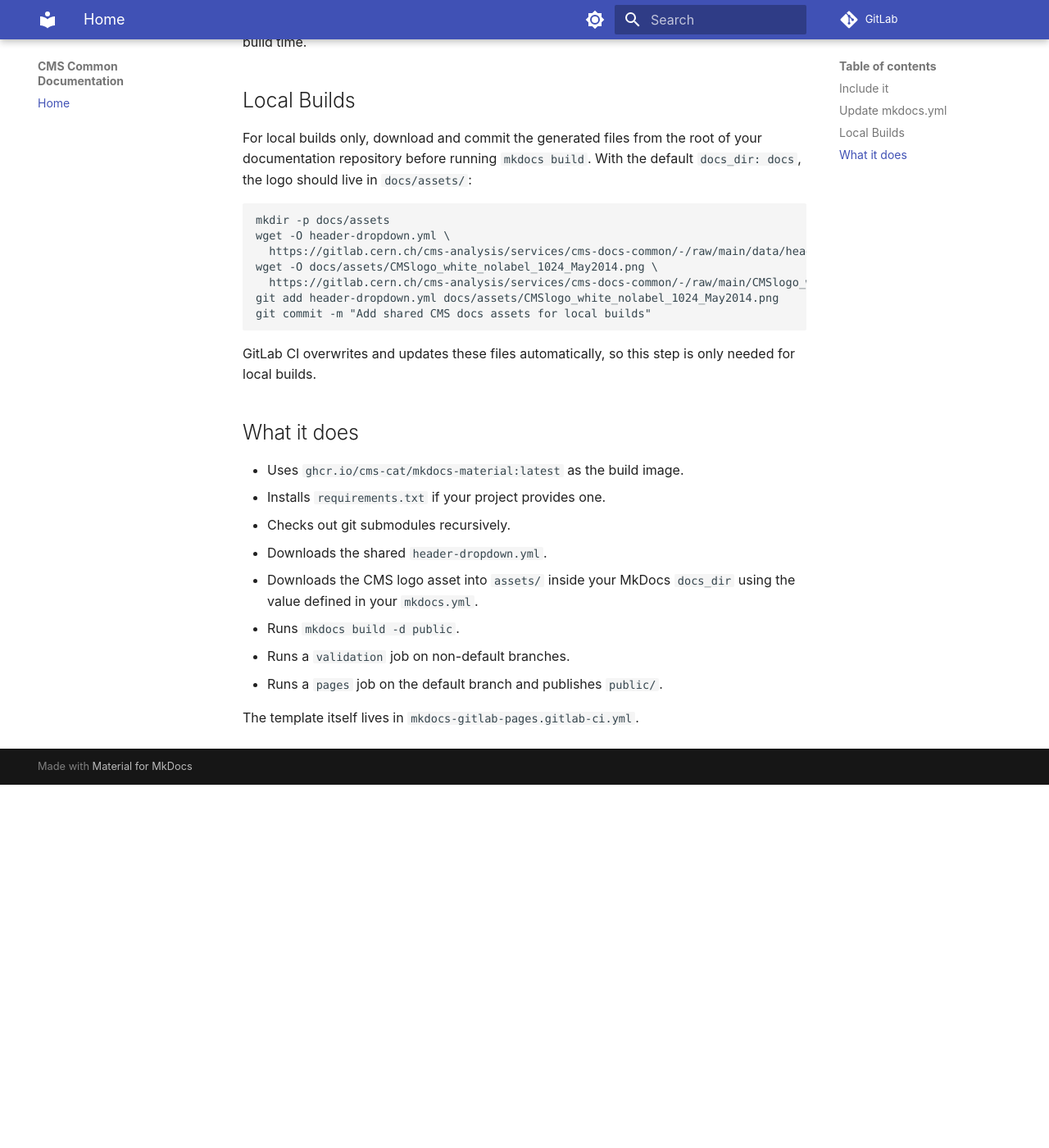
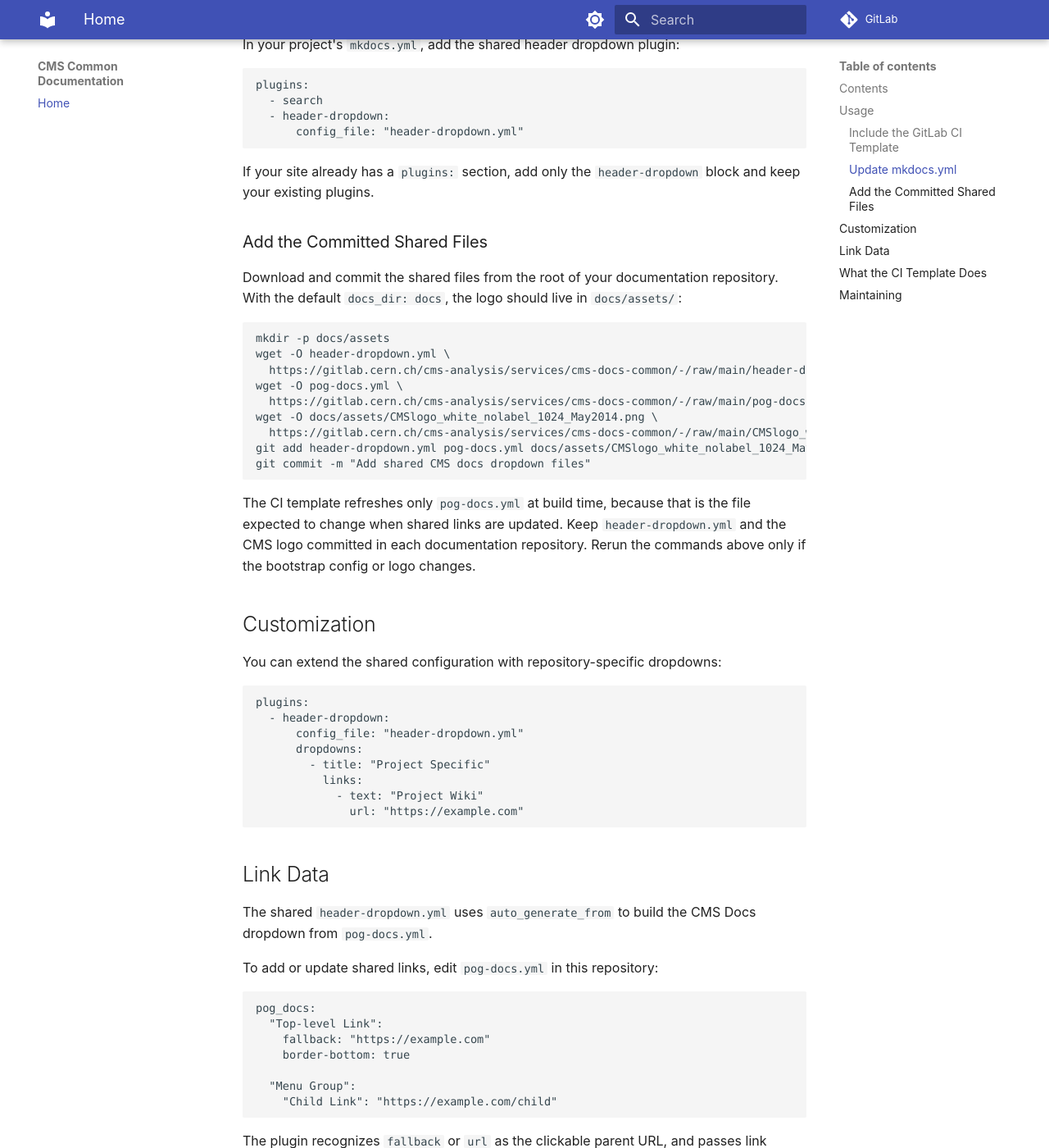
Before and after one commit to cms-cat/cms-docs-common, an MkDocs documentation site: the page built from docs/index.md, in a window 1280 px wide and 1400 px high, scrolled down 741 px. Shown: the whole window at 82% size. Built offline with MkDocs 1.6.1 and Material for MkDocs 9.7.7, drawn with Linux system fonts in a browser that asks for light colours; before the commit the page ends 1698 px from its top, so only the background shows below that; some of the changed text lies outside the part shown.

Commit message:
fix: generate header dropdown from pog docs

````diff
--- a/docs/index.md
+++ b/docs/index.md
@@ -1,9 +1,17 @@
-# GitLab CI Template
+# CMS Documentation Common Configuration
 
-Use this repository's GitLab CI template to build and publish an MkDocs site
-with the shared CMS setup.
+Shared configuration and assets for CMS documentation sites using the [mkdocs-header-dropdown-plugin](https://github.com/cms-cat/mkdocs-header-dropdown-plugin).
 
-## Include it
+## Contents
+
+- **header-dropdown.yml**: Committed dropdown bootstrap configuration.
+- **pog-docs.yml**: Authoritative dropdown link data refreshed by CI.
+- **CMSlogo_white_nolabel_1024_May2014.png**: CMS logo for the header dropdown.
+- **mkdocs-gitlab-pages.gitlab-ci.yml**: Shared GitLab CI template for MkDocs builds.
+
+## Usage
+
+### Include the GitLab CI Template
 
 In your project's `.gitlab-ci.yml`, add:
 
@@ -13,7 +21,7 @@ include:
     file: 'mkdocs-gitlab-pages.gitlab-ci.yml'
 ```
 
-## Update `mkdocs.yml`
+### Update `mkdocs.yml`
 
 In your project's `mkdocs.yml`, add the shared header dropdown plugin:
 
@@ -27,37 +35,81 @@ plugins:
 If your site already has a `plugins:` section, add only the
 `header-dropdown` block and keep your existing plugins.
 
-`config_file: "header-dropdown.yml"` points to the file downloaded by the CI
-template at build time.
+### Add the Committed Shared Files
 
-## Local Builds
-
-For local builds only, download and commit the generated files from the root of
-your documentation repository before running `mkdocs build`. With the default
-`docs_dir: docs`, the logo should live in `docs/assets/`:
+Download and commit the shared files from the root of your documentation
+repository. With the default `docs_dir: docs`, the logo should live in
+`docs/assets/`:
 
 ```bash
 mkdir -p docs/assets
 wget -O header-dropdown.yml \
-  https://gitlab.cern.ch/cms-analysis/services/cms-docs-common/-/raw/main/data/header-dropdown.yml
+  https://gitlab.cern.ch/cms-analysis/services/cms-docs-common/-/raw/main/header-dropdown.yml
+wget -O pog-docs.yml \
+  https://gitlab.cern.ch/cms-analysis/services/cms-docs-common/-/raw/main/pog-docs.yml
 wget -O docs/assets/CMSlogo_white_nolabel_1024_May2014.png \
   https://gitlab.cern.ch/cms-analysis/services/cms-docs-common/-/raw/main/CMSlogo_white_nolabel_1024_May2014.png
-git add header-dropdown.yml docs/assets/CMSlogo_white_nolabel_1024_May2014.png
-git commit -m "Add shared CMS docs assets for local builds"
+git add header-dropdown.yml pog-docs.yml docs/assets/CMSlogo_white_nolabel_1024_May2014.png
+git commit -m "Add shared CMS docs dropdown files"
 ```
 
-GitLab CI overwrites and updates these files automatically, so this step is
-only needed for local builds.
+The CI template refreshes only `pog-docs.yml` at build time, because that is
+the file expected to change when shared links are updated. Keep
+`header-dropdown.yml` and the CMS logo committed in each documentation
+repository. Rerun the commands above only if the bootstrap config or logo
+changes.
 
-## What it does
+## Customization
+
+You can extend the shared configuration with repository-specific dropdowns:
+
+```yaml
+plugins:
+  - header-dropdown:
+      config_file: "header-dropdown.yml"
+      dropdowns:
+        - title: "Project Specific"
+          links:
+            - text: "Project Wiki"
+              url: "https://example.com"
+```
+
+## Link Data
+
+The shared `header-dropdown.yml` uses `auto_generate_from` to build the CMS Docs
+dropdown from `pog-docs.yml`.
+
+To add or update shared links, edit `pog-docs.yml` in this repository:
+
+```yaml
+pog_docs:
+  "Top-level Link":
+    fallback: "https://example.com"
+    border-bottom: true
+
+  "Menu Group":
+    "Child Link": "https://example.com/child"
+```
+
+The plugin recognizes `fallback` or `url` as the clickable parent URL, and
+passes link metadata such as `target` and `border-bottom` through to generated
+parent links. Other string values become submenu links.
+
+More info: https://cms-analysis-corrections.docs.cern.ch/development/
+
+## What the CI Template Does
 
 - Uses `ghcr.io/cms-cat/mkdocs-material:latest` as the build image.
 - Installs `requirements.txt` if your project provides one.
 - Checks out git submodules recursively.
-- Downloads the shared `header-dropdown.yml`.
-- Downloads the CMS logo asset into `assets/` inside your MkDocs `docs_dir` using the value defined in your `mkdocs.yml`.
+- Downloads the current shared `pog-docs.yml`.
+- Uses the committed `header-dropdown.yml` and CMS logo from your repository.
 - Runs `mkdocs build -d public`.
 - Runs a `validation` job on non-default branches.
 - Runs a `pages` job on the default branch and publishes `public/`.
 
 The template itself lives in `mkdocs-gitlab-pages.gitlab-ci.yml`.
+
+## Maintaining
+
+When updating these instructions, keep `README.md` and `docs/index.md` in sync.
--- a/mkdocs-gitlab-pages.gitlab-ci.yml
+++ b/mkdocs-gitlab-pages.gitlab-ci.yml
@@ -33,8 +33,7 @@
       mkdir -p "$DOCS_DIR"
       mkdir -p "$DOCS_DIR/assets"
   - if [[ -f requirements.txt ]]; then pip install -r requirements.txt; fi;
-  - wget -O header-dropdown.yml https://gitlab.cern.ch/cms-analysis/services/cms-docs-common/-/raw/main/data/header-dropdown.yml
-  - wget -O "$DOCS_DIR/assets/CMSlogo_white_nolabel_1024_May2014.png" https://gitlab.cern.ch/cms-analysis/services/cms-docs-common/-/raw/main/CMSlogo_white_nolabel_1024_May2014.png
+  - wget -O pog-docs.yml https://gitlab.cern.ch/cms-analysis/services/cms-docs-common/-/raw/main/pog-docs.yml
   - mkdocs build -d public
 
 variables:
--- a/mkdocs.yml
+++ b/mkdocs.yml
@@ -40,7 +40,7 @@ plugins:
   - search
   - git-revision-date-localized
   - header-dropdown:
-      config_file: "data/header-dropdown.yml"
+      config_file: "header-dropdown.yml"
 
 # # [Legacy] If you want to use only one language for your documentation
 # # and you don't want to configure it through the i18n plugin
````
Also changed, not shown: README.md (+46 -58 lines), header-dropdown.yml (+2 -26 lines), pog-docs.yml (+29 -32 lines), 1 other file.
